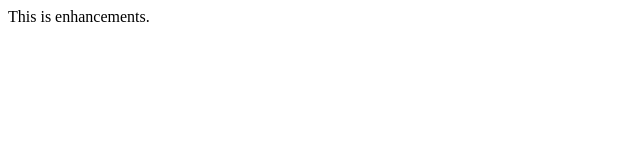
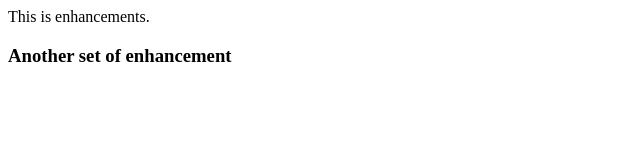
Before and after one commit to blvittal/HTML_Repos1, a plain HTML site: page enhancements.html in a window 1280 px wide. Shown: the whole page, without its empty margins (0-640 px from the left). Drawn offline with Linux system fonts and the light colour scheme.

Commit message:
This is a new enhancements

```diff
--- a/enhancements.html
+++ b/enhancements.html
@@ -3,5 +3,6 @@
     <body>
 
         <p>This is enhancements. </p>
+        <h3>Another set of enhancement</h3>
     </body>
 </html>
```
